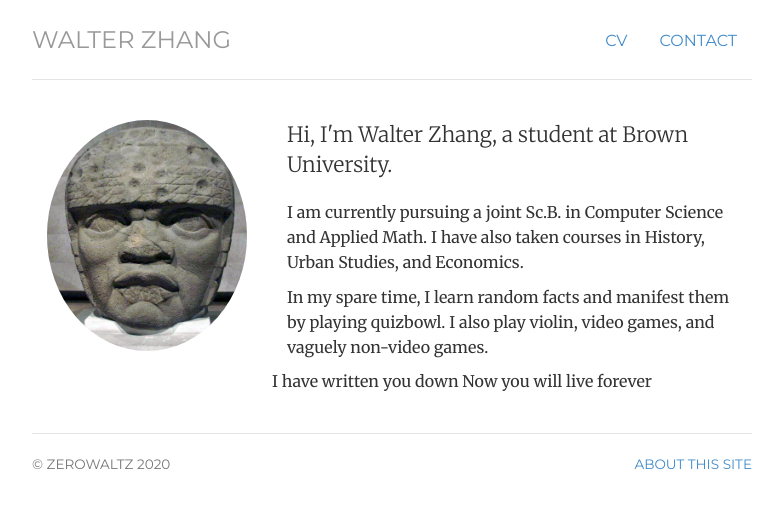
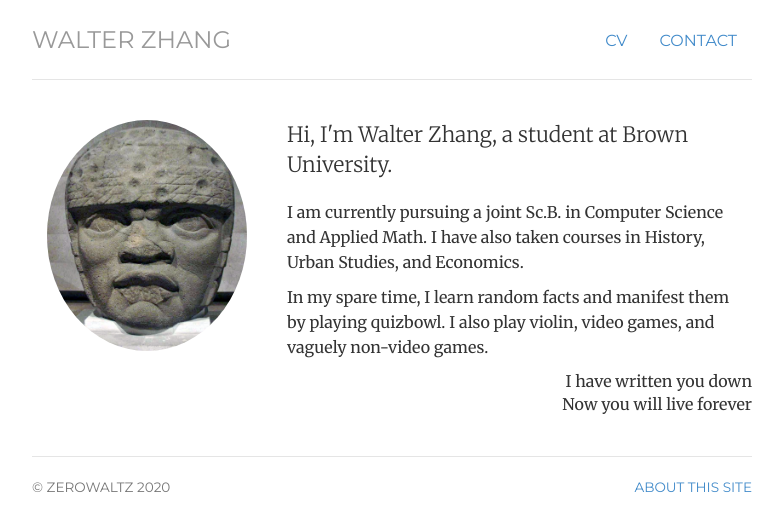
Before and after one commit to Zerowaltz/Zerowaltz.github.io, a Jekyll site: the page built from index.html, in a window 1280 px wide. Shown: the top 531 px of the page, without its empty margins (248-1031 px from the left). Built offline with Jekyll 4.4.1, drawn with Linux system fonts in a browser that asks for light colours.

Commit message:
Update index.html

```diff
--- a/index.html
+++ b/index.html
@@ -17,7 +17,7 @@ contact: passive
         <p> In my spare time, I learn random facts and manifest them by playing quizbowl. I also play violin, video games, and vaguely non-video games.</p>
 	</div>
 
-	I have written you down
-	Now you will live forever
+	<div align="right">I have written you down<br>
+		Now you will live forever</div>
 </div>
 <!-- </div> -->
```
